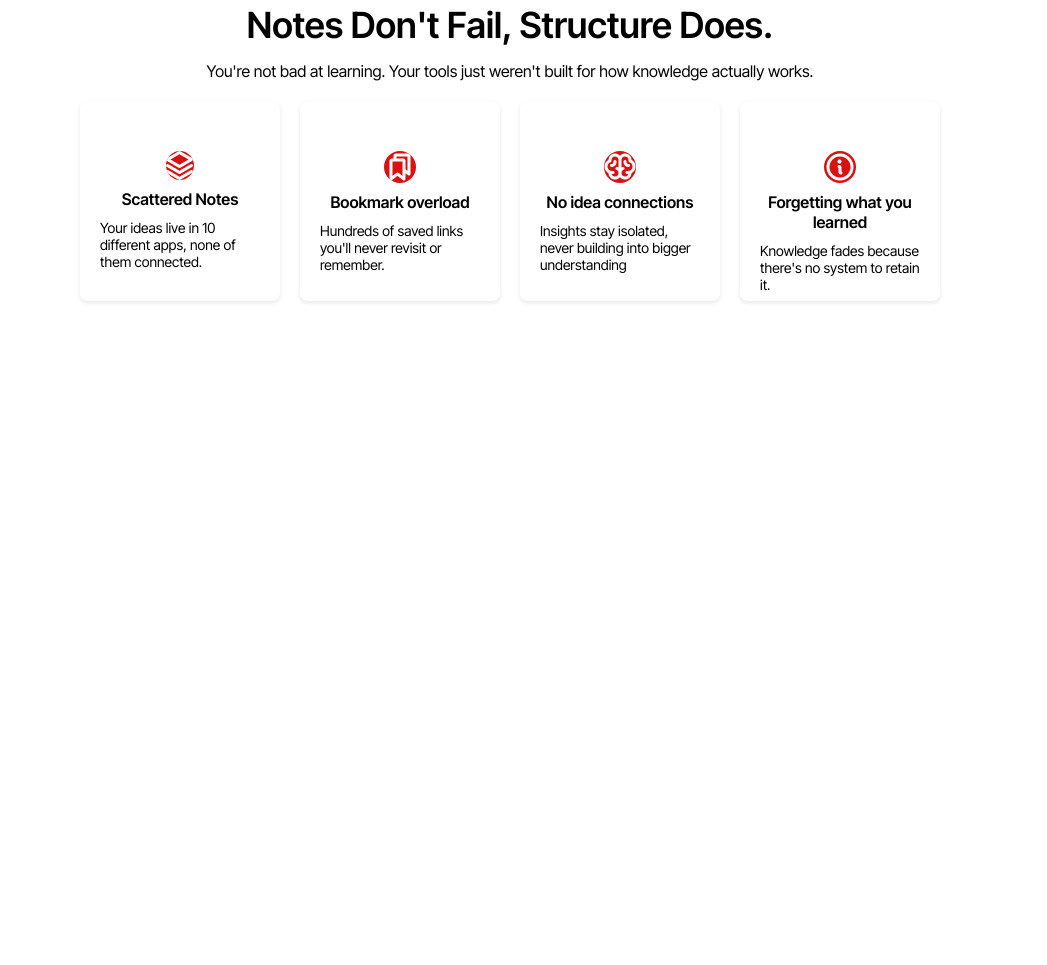
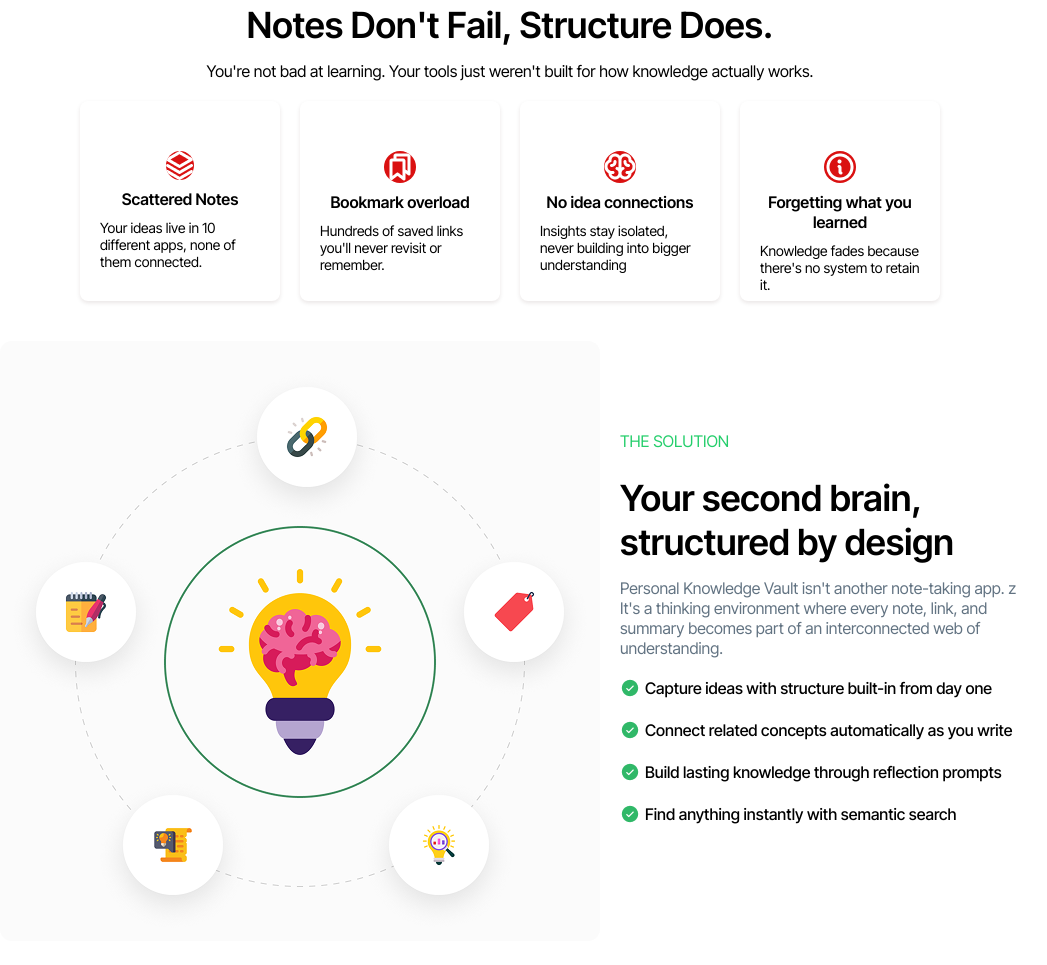
Before and after one commit to TanveerSarker/b13-a01, a plain HTML site: page index.html in a window 1280 px wide. Shown: the part 721-1686 px from the top of the page, without its empty margins (130-1177 px from the left). Before the commit the page ends 1042 px from the top, so only its background shows below. Drawn offline with Linux system fonts and the light colour scheme.

Commit message:
solve knowledge section

```diff
--- a/index.html
+++ b/index.html
@@ -77,5 +77,27 @@
             </div>
         </div>
     </section>
+
+    <section class="know">
+        <div class="knowledge">
+            <img src="./assets/knowledge.png" alt="">
+
+        </div>
+        <div class="text">
+            <p class="p">THE SOLUTION</p>
+            <h2>Your second brain,
+            structured by design</h2>
+            <p class="txt">Personal Knowledge Vault isn't another note-taking app. z
+            It's a thinking environment where every note, link, and summary
+            becomes part of an interconnected web of understanding.</p>
+           <div class="line">
+            <p> <img src="./assets/CheckCircle.png" alt=""> <span>Capture ideas with structure built-in from day one</span></p>
+            <p> <img src="./assets/CheckCircle.png" alt="">  <span>Connect related concepts automatically as you write</span></p>
+            <p> <img src="./assets/CheckCircle.png" alt=""> <span>Build lasting knowledge through reflection prompts</span></p>
+            <p> <img src="./assets/CheckCircle.png" alt=""> <span>Find anything instantly with semantic search</span></p>
+           </div>
+
+        </div>
+    </section>
 </body>
 </html>
--- a/styles/style.css
+++ b/styles/style.css
@@ -137,3 +137,42 @@
     text-align: center;
     padding-top: 10px;
 }
+.know {
+    display: flex;
+    gap: 20px;
+    justify-content: center;
+    padding: 20px 0;
+    text-align: center;
+
+}
+.know .text {
+    max-width: 400px;
+    text-align: left;
+    padding-top: 90px;
+}
+.know .text h2 {
+    font-size: 36px;
+    font-weight: 600;
+    color: #000000;
+    padding-bottom: 14px ;
+    padding-top: 5px;
+}
+.know .text p {
+    font-size: 16px;
+    color: #000000;
+    padding-bottom: 20px;
+}
+.know .text .line p {
+    display: flex;
+    align-items: center;
+    gap: 5px;
+    margin-bottom: 2px;
+    font-size:16px;
+    font-weight:500;
+}
+.know .text .p {
+    color: #24ce6b;
+}
+.know .text .txt {
+    color: #627382;
+}
```
